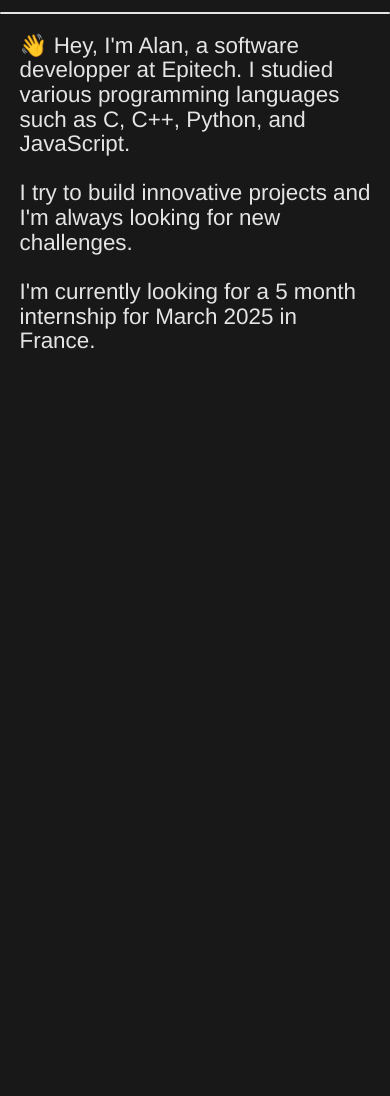
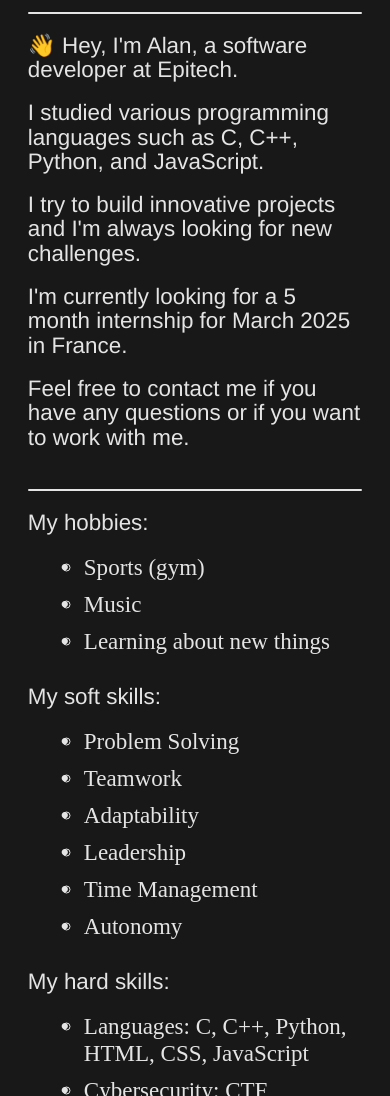
Before and after one commit to ExtraBinoss/ExtraBinoss.github.io, a plain HTML site: page pages/aboutme.html in a window 390 px wide. Shown: the part 202-1298 px from the top of the page. Before the commit the page ends 940 px from the top, so only its background shows below. Drawn offline with nearby package versions, Linux system fonts and the light colour scheme; files whose address does not match are found by name.

Commit message:
[ADD] website is complete with all the information I want and is responsive

```diff
--- a/generic-styles.css
+++ b/generic-styles.css
@@ -90,8 +90,8 @@ img {
 }
 
 .paragraph {
-    word-wrap: break-word; /* Ensures text wraps to avoid overflow */
-    max-width: 600px; /* Adjust based on your preference */
+    word-wrap: break-word;
+    max-width: 600px;
     text-align: left;
     margin: 0 auto;
     color: #E4E4E4;
@@ -114,13 +114,47 @@ img {
 }
 
 .back-to-home-link:hover {
-    color: #4A90E2; /* Change color on hover */
-    text-decoration: underline; /* Add underline on hover for emphasis */
+    color: #4A90E2;
+    text-decoration: underline;
+}
+
+.list {
+    display: flex;
+    flex-direction: column;
+    align-items: flex-start;
+    justify-content: center;
+    padding-left: 1em;
+    list-style-type: none;
+    max-width: var(--max-width);
+    margin: 0 auto;
+    word-wrap: break-word;
+}
+
+.list li::before {
+    content: "• ";
+    color: var(--text-color);
+    font-weight: bold;
+    display: inline-block;
+    width: 1em;
+    margin-left: -1em;
+}
+
+.list li {
+    padding: -1em;
+    font-size: 1.2em;
+    word-wrap: break-word;
 }
 
 /* Responsive Design */
 @media (max-width: 600px) {
-    .title, .paragraph {
-        width: 90%;
+    * {
+        width: 95%;
     }
 }
+
+@media (max-width: 600px) {
+    #flag-fr, #flag-en {
+        display: inline-block;
+        width: 1em;
+    }
+}
--- a/languageUtils.js
+++ b/languageUtils.js
@@ -1,30 +1,73 @@
-
-export function updateFlag() {
+export function updateFlag(lang) {
     const flagFR = document.getElementById('flag-fr');
     const flagEN = document.getElementById('flag-en');
-    var lang = document.documentElement.lang;
 
+    console.log('Updating flag to:', lang);
     if (lang === 'fr') {
         flagFR.style.display = 'none'; // Hide French flag
         flagEN.style.display = 'inline'; // Show English flag
     } else if (lang === 'en') {
         flagFR.style.display = 'inline'; // Show French flag
         flagEN.style.display = 'none'; // Hide English flag
+    } else {
+        flagEN.style.display = 'inline'; // Show English flag
+        flagFR.style.display = 'none'; // Hide French flag
     }
 }
 
 export function changeLanguage(lang) {
     console.log('Changing language to:', lang);
-    //fetch(`translations/${lang}.json`)
-    fetch(`/ExtraBinoss.github.io/translations/${lang}.json`)
-        .then(response => response.json())
+    // Try fetching using the local path first
+    fetch(`translations/${lang}.json`)
+        .then(response => {
+            if (!response.ok) {
+                throw new Error('Local fetch failed');
+            }
+            return response.json();
+        })
         .then(translations => {
-            document.querySelectorAll('[data-translate-key]').forEach(element => {
-                const key = element.getAttribute('data-translate-key');
-                if (translations[key]) {
-                    element.innerHTML = translations[key];
-                }
-            });
+            applyTranslations(translations);
         })
-        .catch(error => console.error('Error loading the translation file:', error));
+        .catch(error => {
+            console.error('Error loading the local translation file:', error);
+            // If the local fetch fails, try fetching from the GitHub Pages path
+            fetch(`/ExtraBinoss.github.io/translations/${lang}.json`)
+                .then(response => {
+                    if (!response.ok) {
+                        throw new Error('GitHub Pages fetch failed');
+                    }
+                    return response.json();
+                })
+                .then(translations => {
+                    applyTranslations(translations);
+                })
+                .catch(error => console.error('Error loading the GitHub Pages translation file:', error));
+        });
 }
+
+function applyTranslations(translations) {
+    document.querySelectorAll('[data-translate-key]').forEach(element => {
+        const keys = element.getAttribute('data-translate-key').split('.');
+        let translation = translations;
+        keys.forEach(key => {
+            if (translation[key]) {
+                translation = translation[key];
+            } else {
+                translation = null;
+                return;
+            }
+        });
+        if (translation) {
+            element.innerHTML = translation;
+        }
+    });
+}
+export function setLanguageByBrowser() {
+    const userLang = navigator.language || navigator.userLanguage; // Get browser's language
+    let lang = userLang.startsWith('fr') ? 'fr' : 'en'; // Default to English if not French
+
+    document.documentElement.lang = lang; // Set the document's language attribute
+    console.log('Setting language to:', lang);
+    changeLanguage(lang); // Use the existing changeLanguage function to apply translations
+    updateFlag(); // Update the flag display based on the detected language
+}
--- a/pages/aboutme.html
+++ b/pages/aboutme.html
@@ -22,13 +22,46 @@
         <span id="flag-en" role="img" aria-label="English Flag" style="cursor:pointer;">🇬🇧</span>
     </div>
     <hr class="separator">
-    <p class="paragraph" data-translate-key="AboutMeParagraph">👋 Hey, I'm Alan, a software developper at Epitech.
-        I studied various programming languages such as C, C++, Python, and JavaScript.
-        <br><br>
-        I try to build innovative projects and I'm always looking for new challenges.
-        <br><br>
-        I'm currently looking for a 5 month internship for March 2025 in France.
-    </p>
+    <p class="paragraph" data-translate-key="AboutMeParagraph.greeting">👋 Hey, I'm Alan, a software developper at Epitech.</p>
+    <br>
+    <p class="paragraph" data-translate-key="AboutMeParagraph.studies">I studied various programming languages such as C, C++, Python, and JavaScript.</p>
+    <br>
+    <p class="paragraph" data-translate-key="AboutMeParagraph.projects">I try to build innovative projects and I'm always looking for new challenges.</p>
+    <br>
+    <p class="paragraph" data-translate-key="AboutMeParagraph.internship">I'm currently looking for a 5 month internship for March 2025 in France.</p>
+    <br>
+    <p class="paragraph" data-translate-key="AboutMeParagraph.contact">Feel free to contact me if you have any questions or if you want to work with me.</p>
+    <br>
+    <hr class="separator">
+    <p class="paragraph">My hobbies:</p>
+    <div class="list">
+        <ul>
+            <li data-translate-key="Hobbies.sports">Sports (gym)</li>
+            <li data-translate-key="Hobbies.music">Music</li>
+            <li data-translate-key="Hobbies.learning">Learning about new things</li>
+        </ul>
+    </div>
+    <p class="paragraph">My soft skills:</p>
+    <div class="list">
+        <ul>
+            <li data-translate-key="SoftSkills.problemSolving">Problem solving</li>
+            <li data-translate-key="SoftSkills.teamwork">Teamwork</li>
+            <li data-translate-key="SoftSkills.adaptability">Adaptability</li>
+            <li data-translate-key="SoftSkills.leadership">Leadership</li>
+            <li data-translate-key="SoftSkills.timeManagement">Time management</li>
+            <li data-translate-key="SoftSkills.autonomy">Autonomy</li>
+        </ul>
+    </div>
+    <p class="paragraph">My hard skills:</p>
+    <div class="list">
+        <ul>
+            <li data-translate-key="HardSkills.languages">Languages: C, C++, Python, HTML, CSS, JavaScript</li>
+            <li data-translate-key="HardSkills.cyberSecurity">Cyber-security: CTF</li>
+            <li data-translate-key="HardSkills.devOps">DevOps: Docker, Jenkins, Ansible</li>
+            <li data-translate-key="HardSkills.webDevelopment">Web development: Node.js, Express</li>
+            <li data-translate-key="HardSkills.network">Network: TCP/IP</li>
+        </ul>
+    </div>
    <script type="module" src = "../events.js"></script>
 </body>
 </html>
--- a/styles.css
+++ b/styles.css
@@ -7,16 +7,16 @@ body, html {
 
 .content-container {
     display: flex;
-    flex-direction: column; /* This ensures items are stacked vertically */
+    flex-direction: column;
     justify-content: center;
     align-items: center;
     height: 100%;
-    border-left: 200px solid #000; /* Fine line on the left */
-    border-right: 100px solid #000; /* Fine line on the right */
+    border-left: 200px solid #000;
+    border-right: 100px solid #000;
 }
 
 .main-title {
-    max-width: 600px; /* Adjust based on your preference */
+    max-width: 600px;
     text-align: left;
     margin: 3em auto 0;
     color: #E4E4E4;
@@ -37,8 +37,8 @@ body, html {
 }
 
 .paragraph {
-    word-wrap: break-word; /* Ensures text wraps to avoid overflow */
-    max-width: 600px; /* Adjust based on your preference */
+    word-wrap: break-word;
+    max-width: 600px;
     text-align: left;
     margin: 0 auto;
     color: #E4E4E4;
@@ -107,15 +107,19 @@ body, html {
 }
 
 a.a-hover {
-    color: #E4E4E4; /* Initial color */
-    text-decoration: underline; /* Removes underline */
-    font-weight: 500; /* Makes the link bold */
-    transition: color 0.3s ease, transform 0.8s ease; /* Smooth transition for color and transform */
+    color: #E4E4E4;
+    text-decoration: none;
+    font-weight: 500;
+    transition: color 0.3s ease, transform 0.8s ease;
     text-align: center;
     width:100%;
+    background-image: linear-gradient(#E4E4E4, #E4E4E4); /*Making the underline smaller*/
+    background-position: 0 100%;
+    background-repeat: no-repeat;
+    background-size: 100% 1px;
 }
 
 a.a-hover:hover {
-    color: #186bc5; /* Darker shade on hover */
-    text-decoration: underline; /* Add underline on hover for emphasis */
+    color: #186bc5;
+    text-decoration: underline;
 }
--- a/translations/en.json
+++ b/translations/en.json
@@ -1,11 +1,38 @@
 {
     "userInfo": "Alan, 19",
-    "content": "Développeur logiciel, actuellement en deuxième année à Epitech Montpellier More <a href=\"pages/aboutme.html\" class=\"a-hover\">about me</a>.",
+    "content": "Développeur logiciel, currently in second year at Epitech Montpellier More <a href=\"pages/aboutme.html\" class=\"a-hover\">about me</a>.",
     "intelProcessorsComparator": "This is a CPU comparison website.",
     "minimalistTypeWriter": "A minimalist typing experience.",
     "vampireSurvivor": "Survive the night in this vampire-themed game.",
     "githubProjects": "More projects on my GitHub.",
     "backHome": "← Back to home",
     "AboutMe": "About me",
-    "AboutMeParagraph": "👋 Hey, I'm Alan, a software developper at Epitech. I studied various programming languages such as C, C++, Python, and JavaScript. <br><br> I try to build innovative projects and I'm always looking for new challenges. <br><br> I'm currently looking for a 5 month internship for March 2025 in France."
+    "AboutMeParagraph": {
+        "greeting": "👋 Hey, I'm Alan, a software developer at Epitech.",
+        "studies": "I studied various programming languages such as C, C++, Python, and JavaScript.",
+        "projects": "I try to build innovative projects and I'm always looking for new challenges.",
+        "internship": "I'm currently looking for a 5 month internship for March 2025 in France.",
+        "contact": "Feel free to contact me if you have any questions or if you want to work with me."
+    },
+    "HardSkills": {
+        "languages": "Languages: C, C++, Python, HTML, CSS, JavaScript",
+        "cyberSecurity": "Cybersecurity: CTF",
+        "devOps": "DevOps: Docker, Jenkins, Ansible",
+        "webDevelopment": "Web Development: Node.js, Express",
+        "network": "Network: TCP/IP"
+    },
+    "SoftSkills": {
+        "teamwork": "Teamwork",
+        "communication": "Communication",
+        "problemSolving": "Problem Solving",
+        "adaptability": "Adaptability",
+        "timeManagement": "Time Management",
+        "leadership": "Leadership",
+        "autonomy": "Autonomy"
+    },
+    "Hobbies": {
+        "sports": "Sports (gym)",
+        "music": "Music",
+        "learning": "Learning about new things"
+    }
 }
```
Also changed, not shown: events.js (+10 -16 lines), index.html (+3 -2 lines), translations/fr.json (+28 -1 lines).
